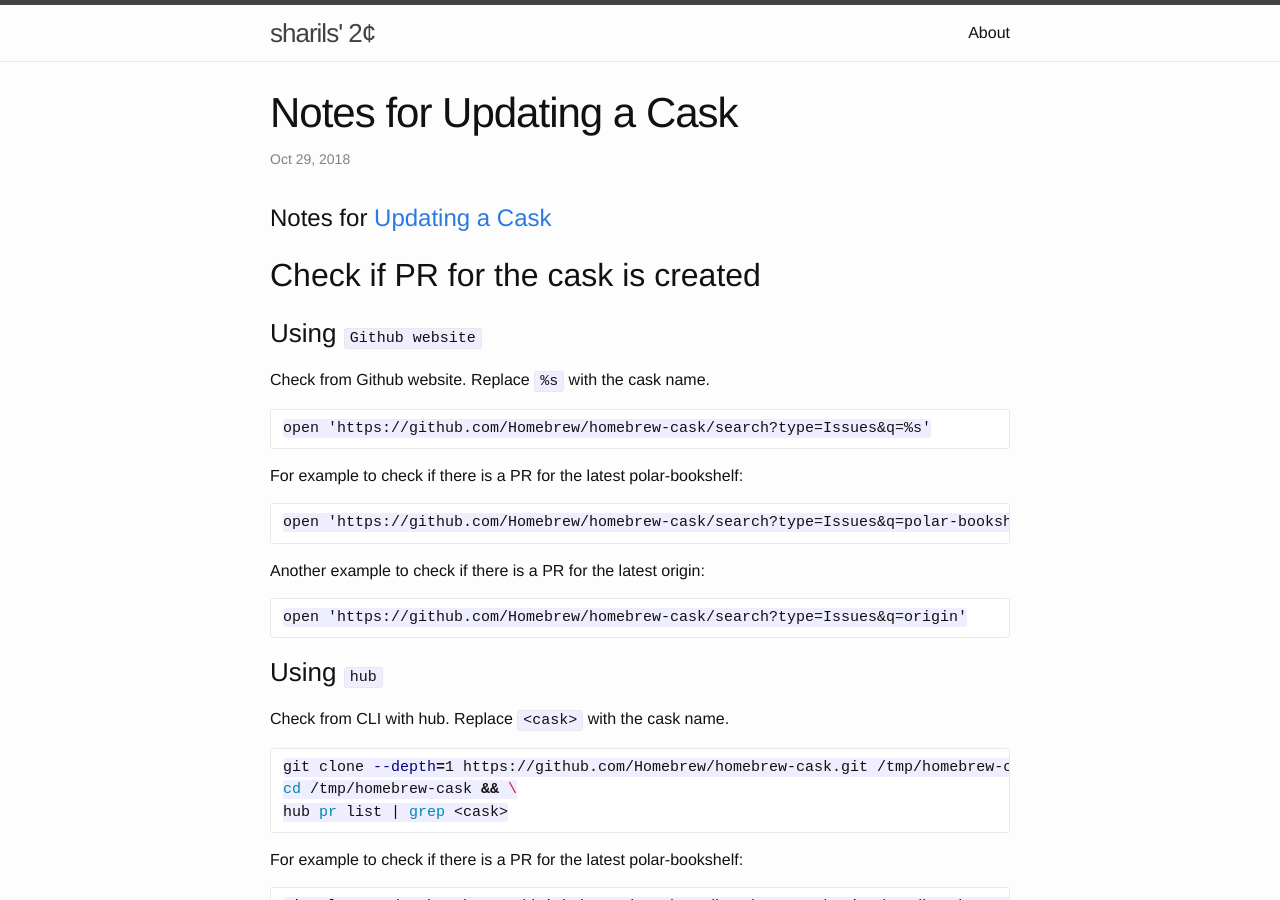
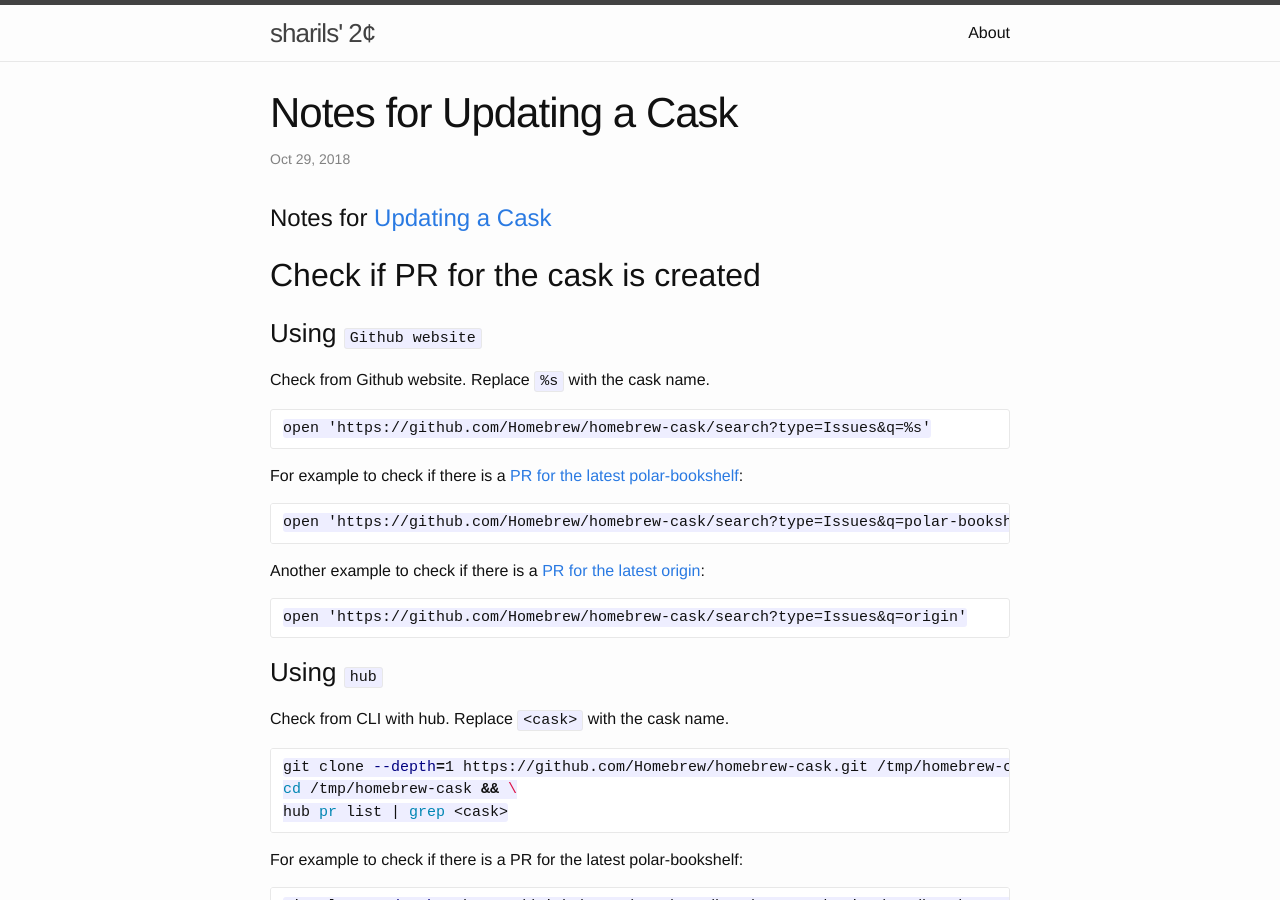
Before and after one commit to sharils/sharils.github.io, a Jekyll site: the page built from _posts/2018-10-29-notes-for-updating-a-cask.markdown, in a window 1280 px wide and 900 px high. Built offline with Jekyll 4.4.1, drawn with Linux system fonts in a browser that asks for light colours; part of the change alters nothing that is shown.

Commit message:
Add links

````diff
--- a/_posts/2018-10-29-notes-for-updating-a-cask.markdown
+++ b/_posts/2018-10-29-notes-for-updating-a-cask.markdown
@@ -17,13 +17,13 @@ Check from Github website. Replace `%s` with the cask name.
 open 'https://github.com/Homebrew/homebrew-cask/search?type=Issues&q=%s'
 ```
 
-For example to check if there is a PR for the latest polar-bookshelf:
+For example to check if there is a [PR for the latest polar-bookshelf][2]:
 
 ```
 open 'https://github.com/Homebrew/homebrew-cask/search?type=Issues&q=polar-bookshelf'
 ```
 
-Another example to check if there is a PR for the latest origin:
+Another example to check if there is a [PR for the latest origin][3]:
 
 ```
 open 'https://github.com/Homebrew/homebrew-cask/search?type=Issues&q=origin'
@@ -94,4 +94,6 @@ hub pr list | grep origin && \
 noti cask-repair origin
 ```
 
-[1]: https://github.com/Homebrew/homebrew-cask/blob/master/CONTRIBUTING.md#updating-a-cask
+[1]: https://github.com/Homebrew/homebrew-cask/blob/master/CONTRIBUTING.md#updating-a-cask "homebrew-cask/CONTRIBUTING.md at master · Homebrew/homebrew-cask · GitHub"
+[2]: https://github.com/Homebrew/homebrew-cask/search?type=Issues&q=polar-bookshelf "Search · polar-bookshelf"
+[3]: https://github.com/Homebrew/homebrew-cask/search?type=Issues&q=origin "Search · origin"
````
